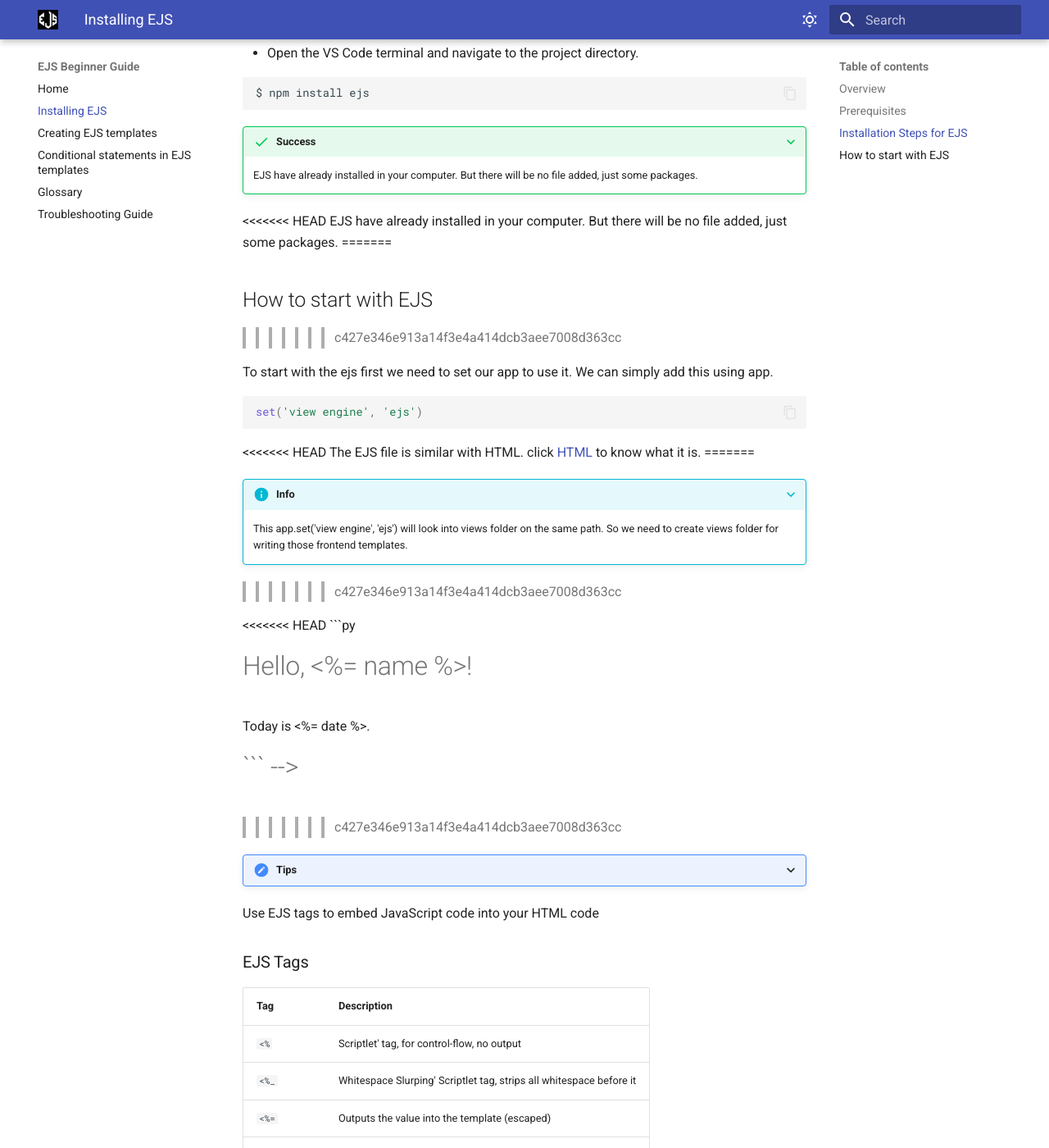
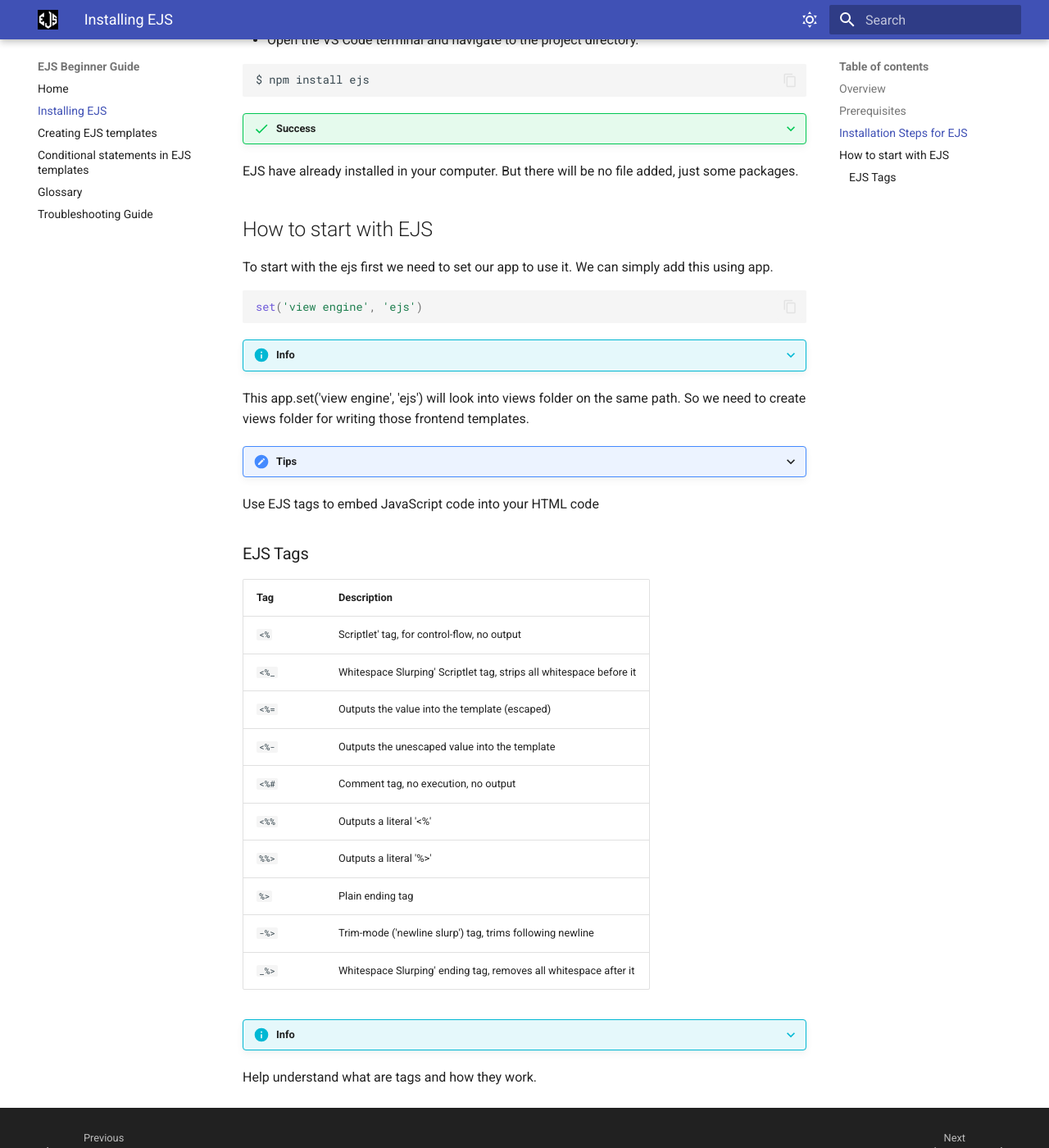
Before and after one commit to M1xckk/Comm-Docs-Test, an MkDocs documentation site: the page built from docs/task1.md, in a window 1280 px wide and 1400 px high, scrolled down 963 px. Shown: the whole window at 82% size. Built offline with MkDocs 1.6.1 and Material for MkDocs 9.7.7, drawn with Linux system fonts in a browser that asks for light colours; some of the changed text lies outside the part shown.

Commit message:
fix error

````diff
--- a/docs/task1.md
+++ b/docs/task1.md
@@ -16,10 +16,10 @@
 
 1. Open your command prompt or terminal.
 2. In your terminal, type "npm install ejs" and hit enter.
+
 ```py
 $ npm install ejs
 ```
-
 
 ![npm i](/images/image2.png)
 
@@ -32,44 +32,18 @@
 ```
 
 ???+ Success
-    EJS have already installed in your computer. But there will be no file added, just some packages.
+EJS have already installed in your computer. But there will be no file added, just some packages.
 
-<<<<<<< HEAD
-EJS have already installed in your computer. But there will be no file added, just some packages.
-=======
 ## How to start with EJS
->>>>>>> c427e346e913a14f3e4a414dcb3aee7008d363cc
 
 To start with the ejs first we need to set our app to use it. We can simply add this using app.
+
 ```py
 set('view engine', 'ejs')
 ```
 
-<<<<<<< HEAD
-The EJS file is similar with HTML.
-click [HTML](https://www.w3schools.com/html/) to know what it is.
-=======
 ???+ Info
-    This app.set('view engine', 'ejs') will look into views folder on the same path. So we need to create views folder for writing those frontend templates.
-
->>>>>>> c427e346e913a14f3e4a414dcb3aee7008d363cc
-
-
-<<<<<<< HEAD
-```py
-  <!DOCTYPE html>
-<html>
-  <head>
-    <title>My EJS Page</title>
-  </head>
-  <body>
-    <h1>Hello, <%= name %>!</h1>
-    <p>Today is <%= date %>.</p>
-  </body>
-</html>
-``` -->
-=======
->>>>>>> c427e346e913a14f3e4a414dcb3aee7008d363cc
+This app.set('view engine', 'ejs') will look into views folder on the same path. So we need to create views folder for writing those frontend templates.
 
 ???+ Tips
 Use EJS tags to embed JavaScript code into your HTML code
@@ -90,8 +64,4 @@
 | `_%>` | Whitespace Slurping' ending tag, removes all whitespace after it    |
 
 ???+ Info
-<<<<<<< HEAD
-Help you understand what are tags and how they work.
-=======
-    Help understand what are tags and how they work.
->>>>>>> c427e346e913a14f3e4a414dcb3aee7008d363cc
+Help understand what are tags and how they work.
````
